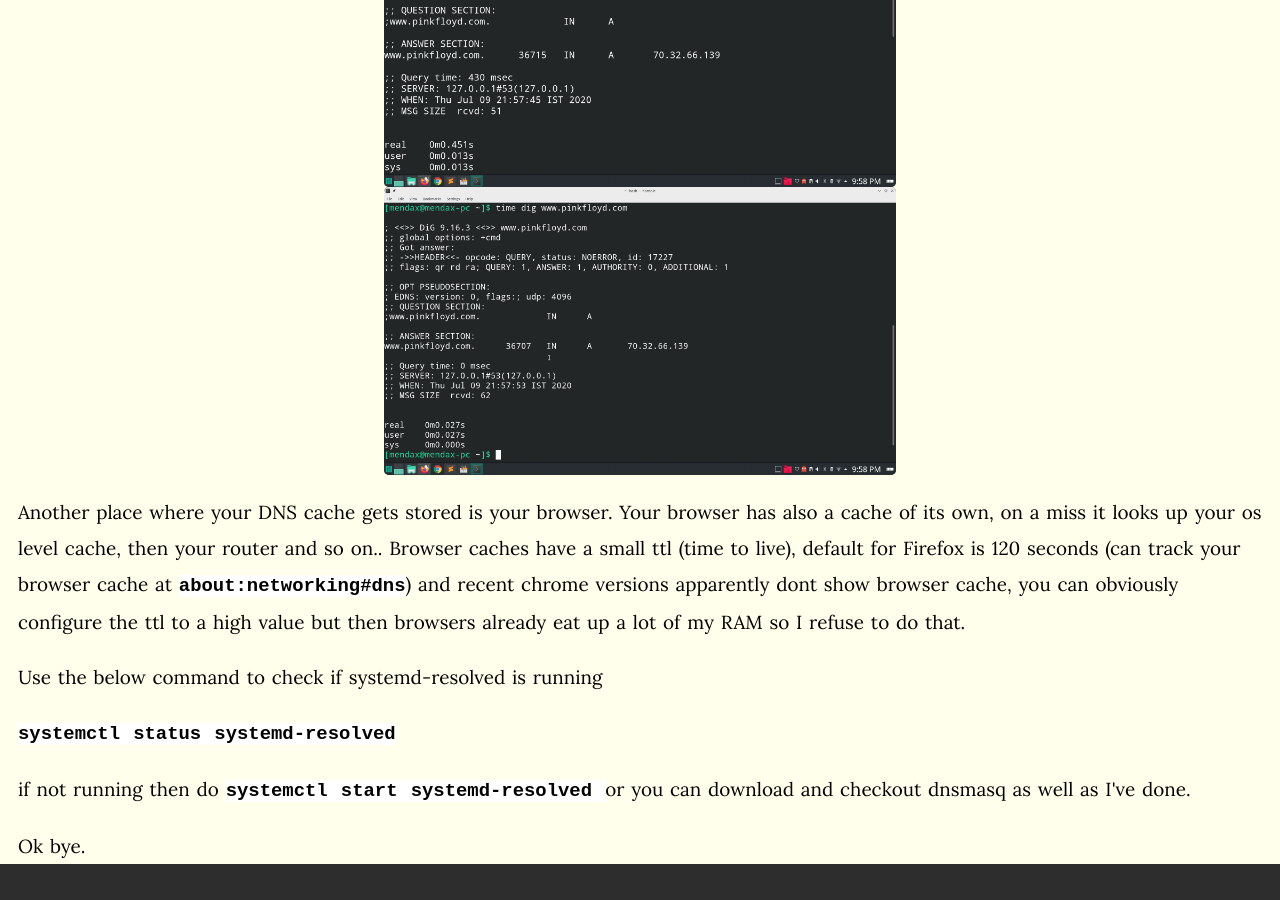
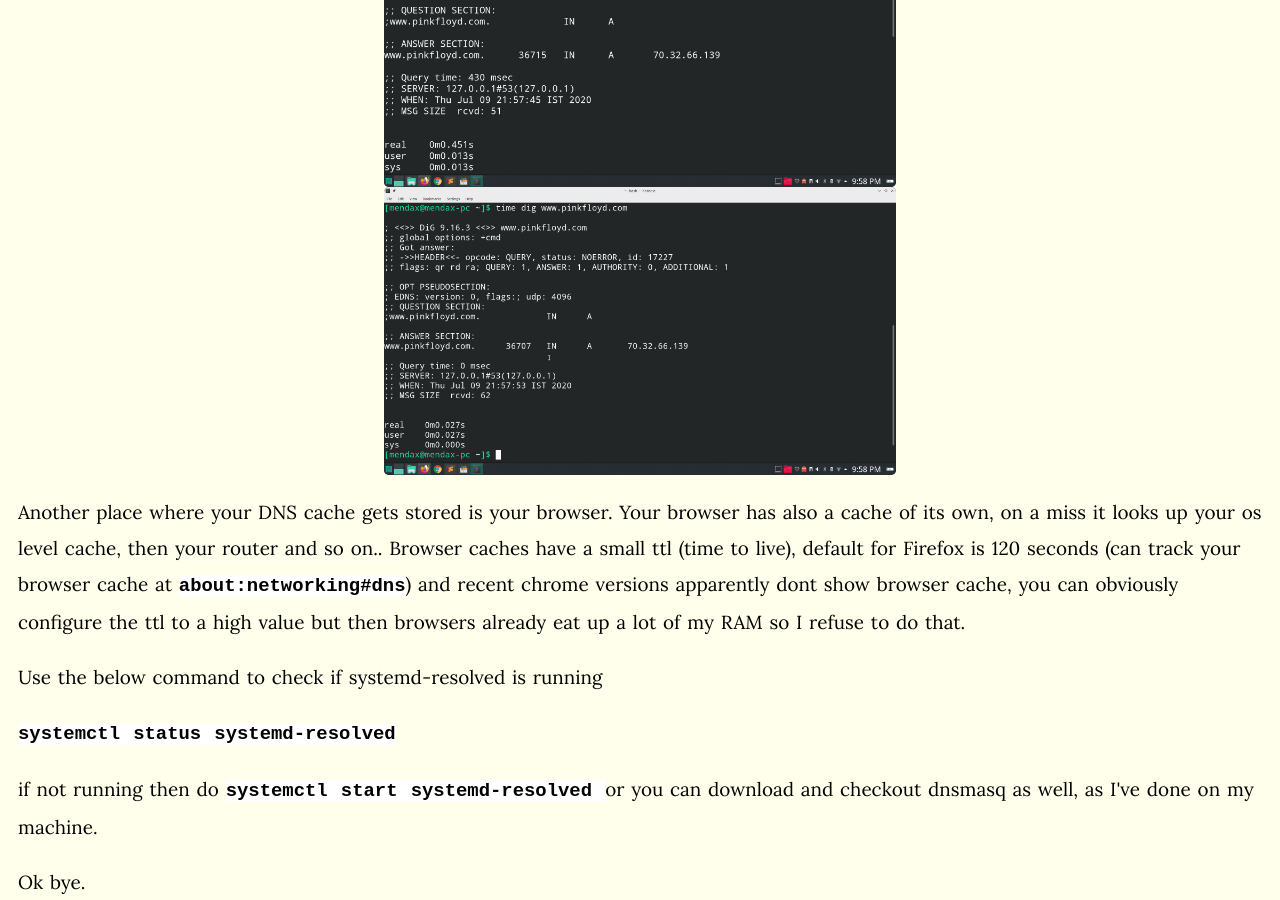
Before and after one commit to fenilsuchak/fenilsuchak.github.io, a Jekyll site: the page built from _posts/2020-07-03-dns-cache.html, in a window 1280 px wide and 900 px high, scrolled down 2687 px. Built offline with Jekyll 4.4.1, drawn with Linux system fonts in a browser that asks for light colours; some web fonts are replaced; before the commit the page ends 3551 px from its top, so only the background shows below that.

Commit message:
minor fix

```diff
--- a/_posts/2020-07-03-dns-cache.html
+++ b/_posts/2020-07-03-dns-cache.html
@@ -39,7 +39,7 @@ permalink: "/sugarcoated/tech/dns-cache.html"
 
 <p> Use the below command to check if systemd-resolved is running</p>
 <p><code style="background-color:white;">systemctl status systemd-resolved</code></p>
-<p> if not running then do <code style="background-color:white;">systemctl start systemd-resolved </code> or you can download and checkout dnsmasq as well as I've done.</p>
+<p> if not running then do <code style="background-color:white;">systemctl start systemd-resolved </code> or you can download and checkout dnsmasq as well, as I've done on my machine.</p>
 
 
 <p>Ok bye.</p>
```
Also changed, not shown: 1 other file.
